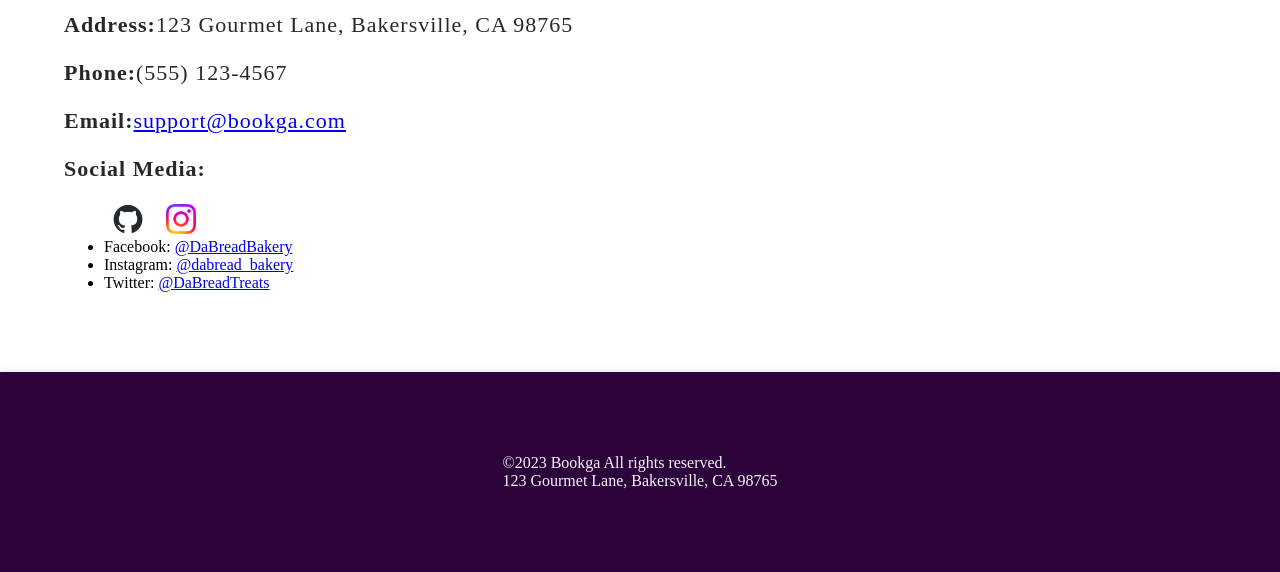
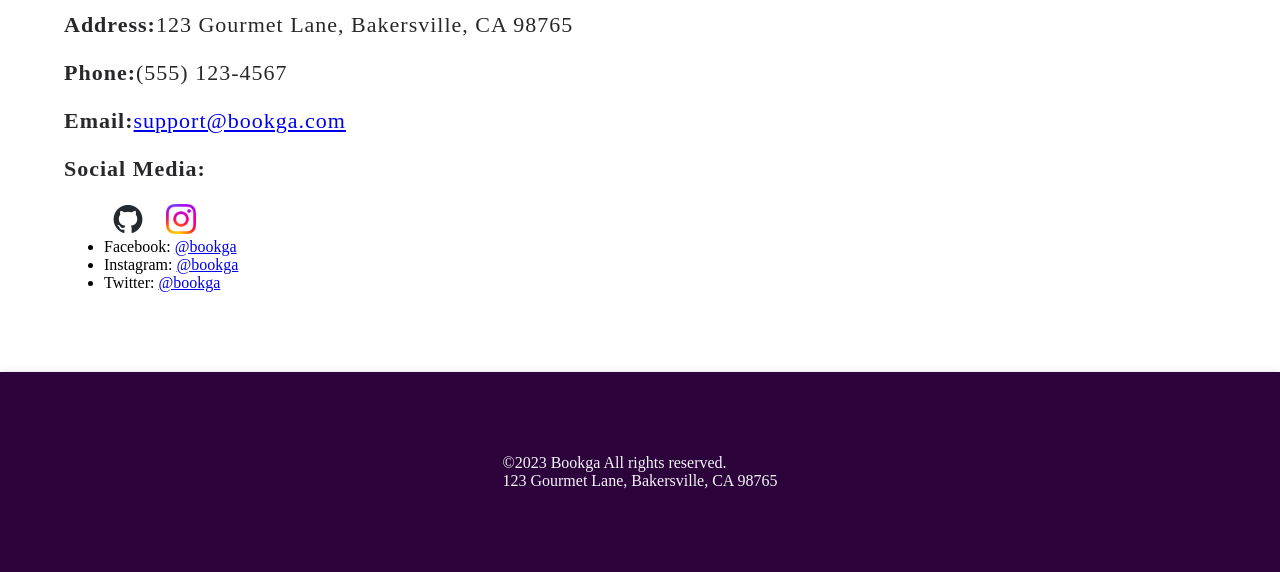
Before and after one commit to CN331-bnnpp/bookga, a Django app: page / in a window 1280 px wide. Shown: the part 1326-1898 px from the top of the page. Run offline with Django 4.2, Linux system fonts and the light colour scheme.

Commit message:
fix typo

```diff
--- a/templates/home/home.html
+++ b/templates/home/home.html
@@ -16,7 +16,7 @@
     <link rel="stylesheet" href="{% static 'home/responsive.css' %}" />
   </head>
 
-  <body>
+<body>
     <nav class="nav">
       <div class="logo flex-center">
         <a href="#home"><h2>Bookga</h2></a>
@@ -93,19 +93,19 @@
                 <li>
                   Facebook:
                   <a href="https://www.facebook.com/bookga" target="_blank"
-                    >@DaBreadBakery</a
+                    >@bookga</a
                   >
                 </li>
                 <li>
                   Instagram:
                   <a href="https://www.instagram.com/bookga" target="_blank"
-                    >@dabread_bakery</a
+                    >@bookga</a
                   >
                 </li>
                 <li>
                   Twitter:
                   <a href="https://twitter.com/bookga" target="_blank"
-                    >@DaBreadTreats</a
+                    >@bookga</a
                   >
                 </li>
               </ul>
```
